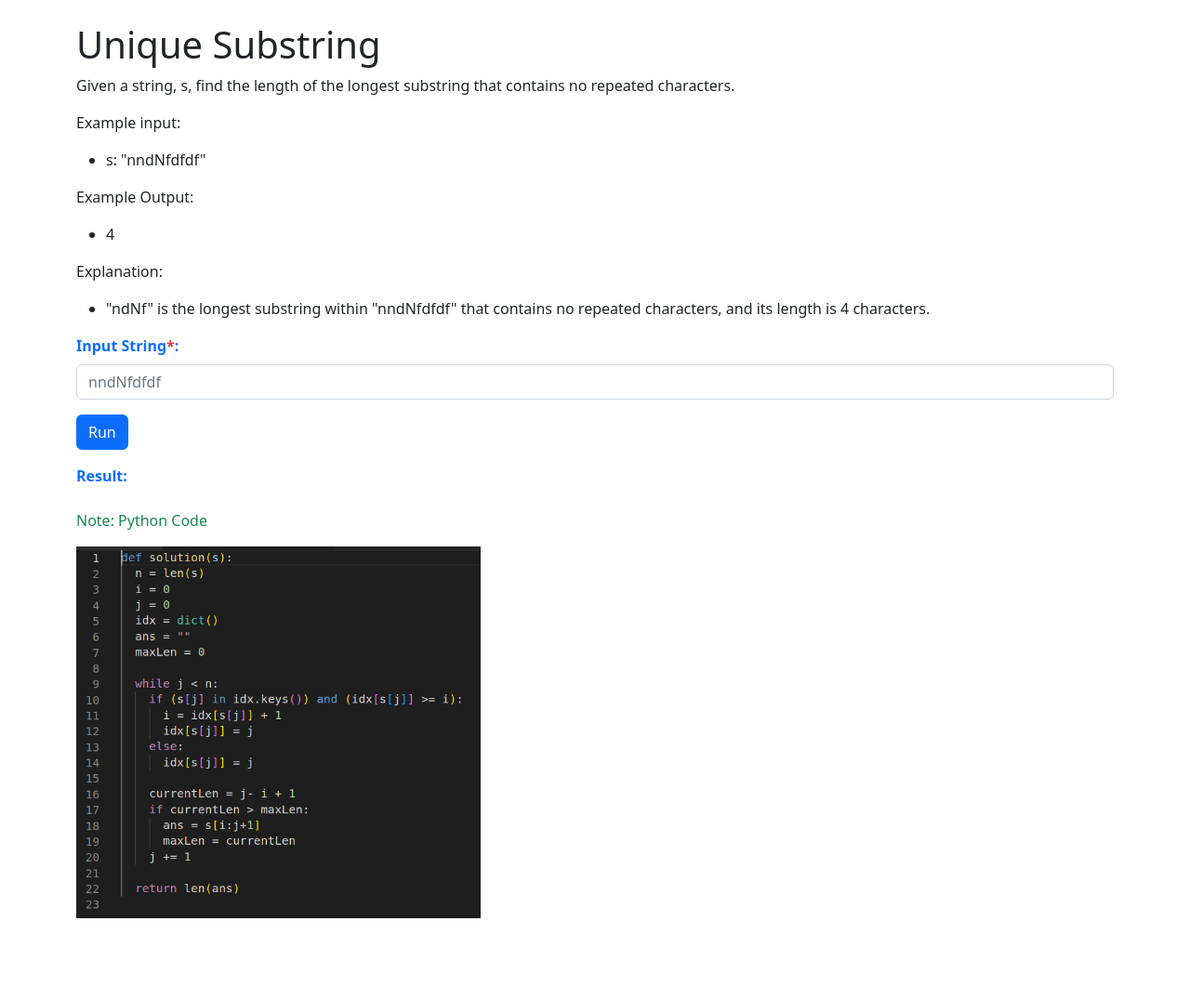
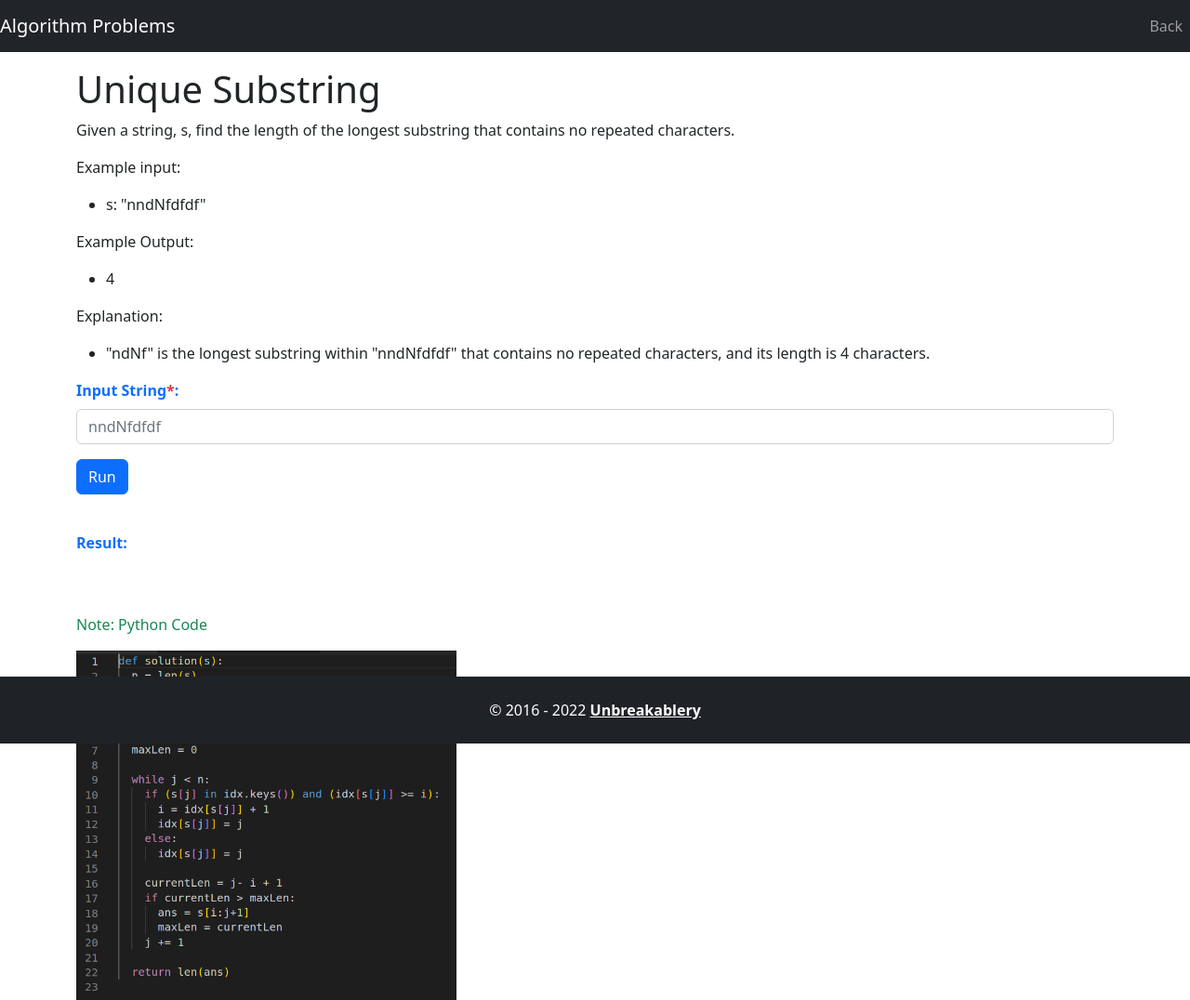
Before and after one commit to unbreakablery/algorithm-problems, a plain HTML site: page unique_substring.html in a window 1280 px wide. Shown: the whole page at 93% size. Before the commit the page ends 988 px from the top, so only its background shows below. Drawn offline with nearby package versions, Linux system fonts and the light colour scheme.

Commit message:
added header and footer on pages

```diff
--- a/unique_substring.html
+++ b/unique_substring.html
@@ -7,7 +7,17 @@
 </head>
 
 <body>
-  <div class="container">
+  <nav class="navbar fixed-top navbar-expand-lg navbar-dark bg-dark">
+    <a class="navbar-brand" href="#">Algorithm Problems</a>
+    <div class="collapse navbar-collapse justify-content-end" id="navbarNavDropdown">
+      <ul class="navbar-nav">
+        <li class="nav-item active">
+          <a class="nav-link" href="index.html">Back</a>
+        </li>
+      </ul>
+    </div>
+  </nav>
+  <div class="container my-4 py-4">
     <h1 class="mt-4">Unique Substring</h1>
     <p>Given a string, s, find the length of the longest substring that contains no repeated characters.</p>
     <p>Example input:</p>
@@ -30,15 +40,23 @@
       </div>
       <button type="button" class="btn btn-primary" id="runBtn">Run</button>
 
-      <div class="mt-3">
+      <div class="mt-3 py-4">
         <label for="" class="form-label text-primary fw-bold">Result:</label>
         <p id="result"></p>
       </div>
     </form>
 
     <p class="text-success">Note: Python Code</p>
-    <img src="./assets/img/unique_substring_python_code.png" height="50%" alt="" />
+    <img class="mb-4 pb-4" src="./assets/img/unique_substring_python_code.png" height="50%" alt="" />
   </div>
+  <footer class="bg-dark text-center text-lg-start text-white fixed-bottom">
+    <!-- Copyright -->
+    <div class="text-center p-4" style="background-color: rgba(0, 0, 0, 0.05);">
+      &copy; 2016 - 2022
+      <a class="text-reset fw-bold" href="https://luisjin-portfolio.netlify.app/">Unbreakablery</a>
+    </div>
+    <!-- Copyright -->
+  </footer>
 </body>
 <script src="https://code.jquery.com/jquery-3.6.1.js" integrity="sha256-3zlB5s2uwoUzrXK3BT7AX3FyvojsraNFxCc2vC/7pNI="
   crossorigin="anonymous"></script>
```
Also changed, not shown: anagrams.html (+21 -3 lines), braces.html (+20 -2 lines), hill.html (+20 -2 lines), staircase.html (+20 -2 lines).
